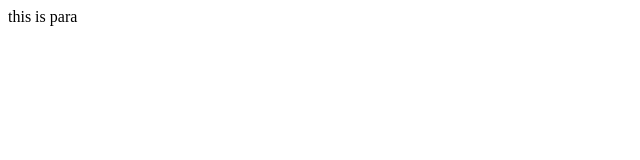
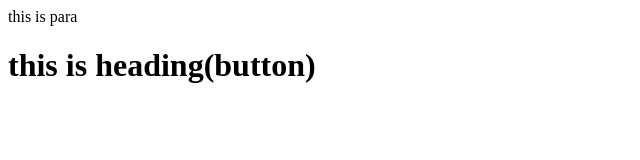
Before and after one commit to OsmanXwiinder/Localrepo, a plain HTML site: page index.html in a window 1280 px wide. Shown: the whole page, without its empty margins (0-640 px from the left). Drawn offline with Linux system fonts and the light colour scheme.

Commit message:
new line

```diff
--- a/index.html
+++ b/index.html
@@ -1 +1,2 @@
 <P>this is para</P>
+<h1>this is heading(button)</h1>
```
